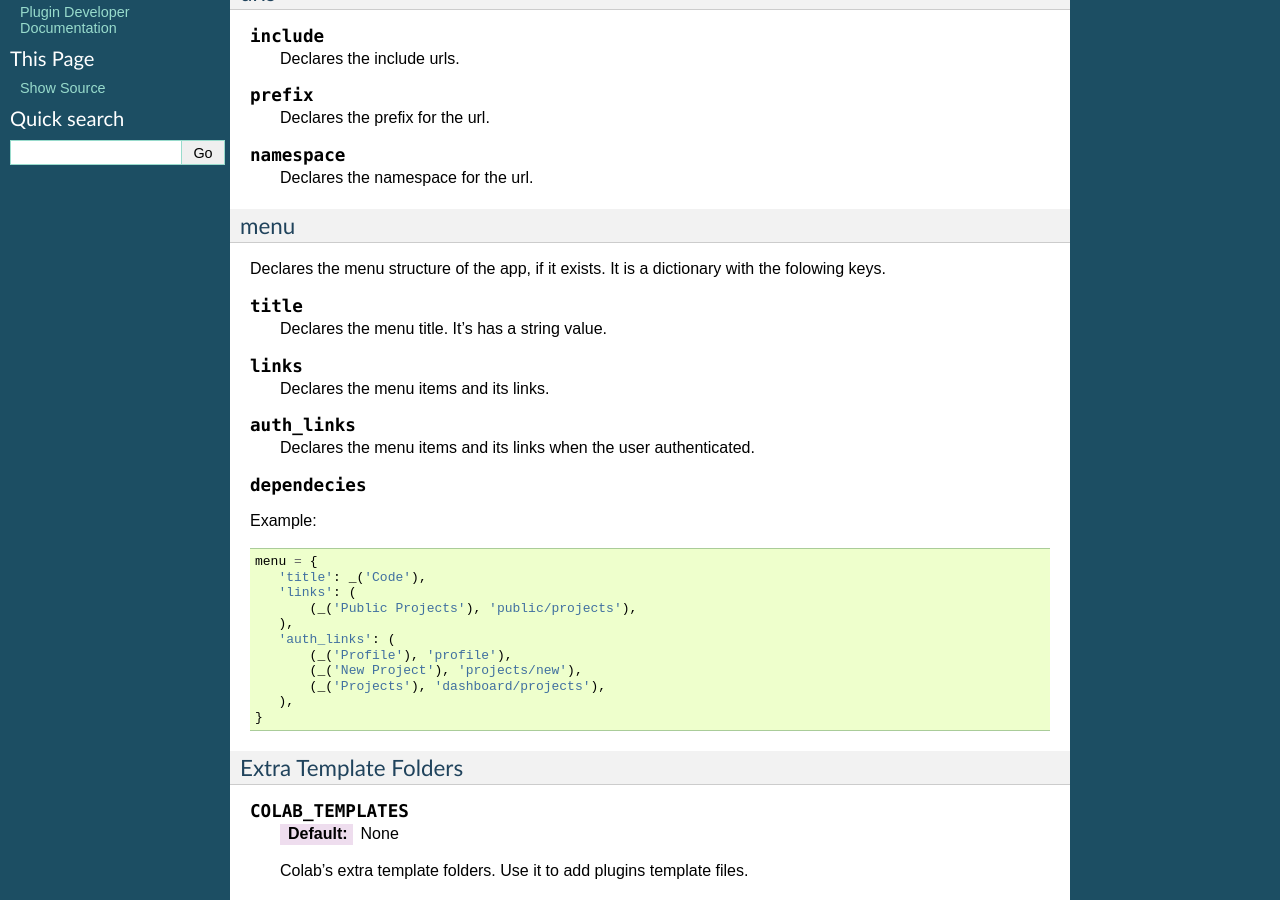
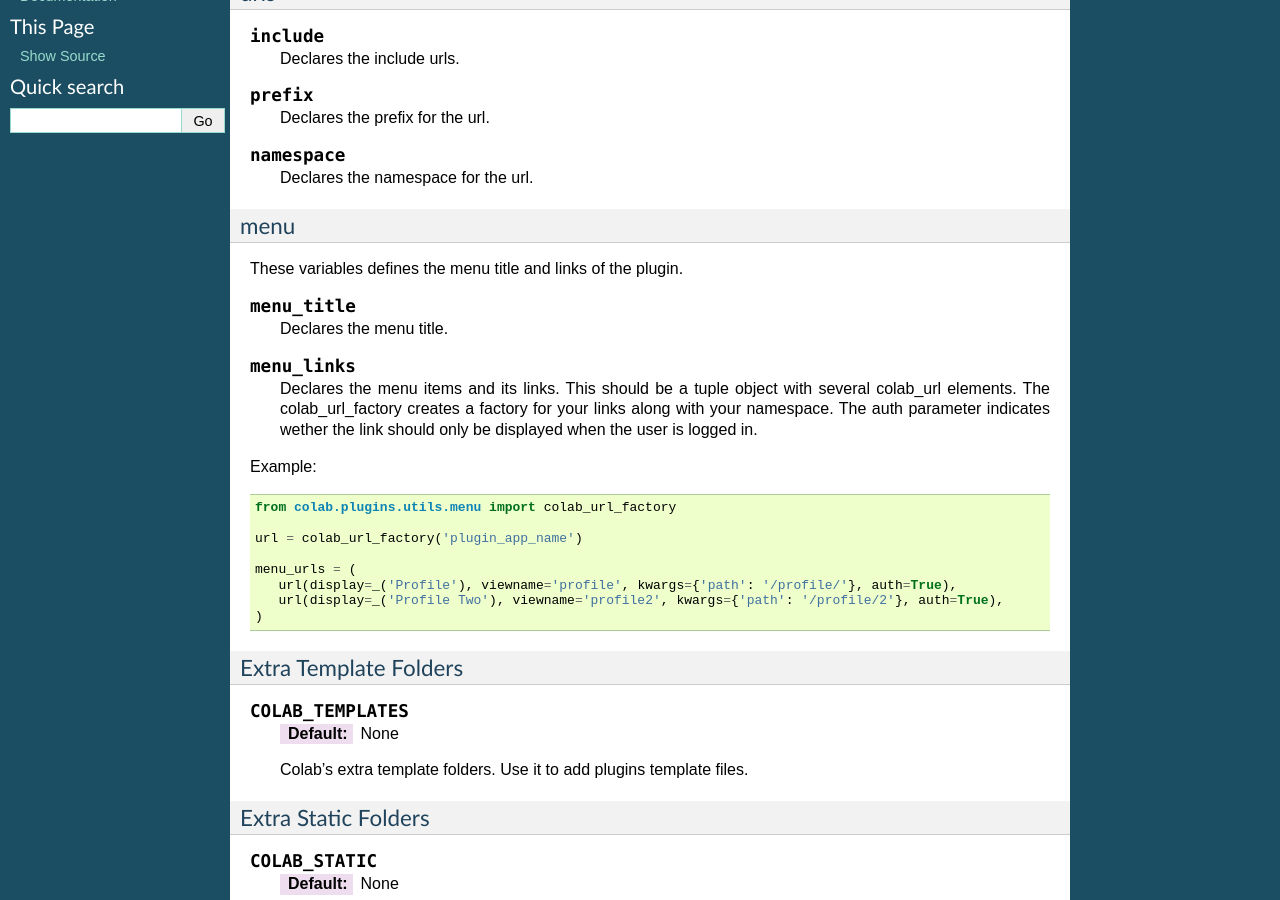
Before and after one commit to colab/colab, a Sphinx documentation site: the page built from docs/source/user.rst, in a window 1280 px wide and 900 px high, scrolled down 800 px. Built offline with Sphinx 7.4.7, drawn with Linux system fonts in a browser that asks for light colours; formulas are drawn with MathJax 3; some of the changed text lies outside the part shown.

Commit message:
Add user documentation for plugin configuration
Signed-off-by: Alexandre Barbosa <alexandreab@live.com>
Signed-off-by: Gustavo Jaruga <darksshades@gmail.com>

```diff
--- a/docs/source/user.rst
+++ b/docs/source/user.rst
@@ -58,36 +58,32 @@ urls
 menu
 ++++
 
-Declares the menu structure of the app, if it exists. It is a dictionary with
-the folowing keys.
+These variables defines the menu title and links of the plugin.
 
-.. attribute:: title
+.. attribute:: menu_title
 
-    Declares the menu title. It's has a string value.
-.. attribute:: links
+    Declares the menu title.
+.. attribute:: menu_links
 
     Declares the menu items and its links.
-.. attribute:: auth_links
-
-    Declares the menu items and its links when the user authenticated.
-.. attribute:: dependecies
+    This should be a tuple object with several colab_url elements.
+    The colab_url_factory creates a factory for your links along with your
+    namespace.
+    The auth parameter indicates wether the link should only be displayed when
+    the user is logged in.
 
 Example:
 
 .. code-block:: python
 
-   menu = {
-      'title': _('Code'),
-      'links': (
-          (_('Public Projects'), 'public/projects'),
-      ),
-      'auth_links': (
-          (_('Profile'), 'profile'),
-          (_('New Project'), 'projects/new'),
-          (_('Projects'), 'dashboard/projects'),
-      ),
-   }
+    from colab.plugins.utils.menu import colab_url_factory
 
+    url = colab_url_factory('plugin_app_name')
+
+    menu_urls = (
+       url(display=_('Profile'), viewname='profile', kwargs={'path': '/profile/'}, auth=True),
+       url(display=_('Profile Two'), viewname='profile2', kwargs={'path': '/profile/2'}, auth=True),
+    )
 
 Extra Template Folders
 ++++++++++++++++++++++
```
